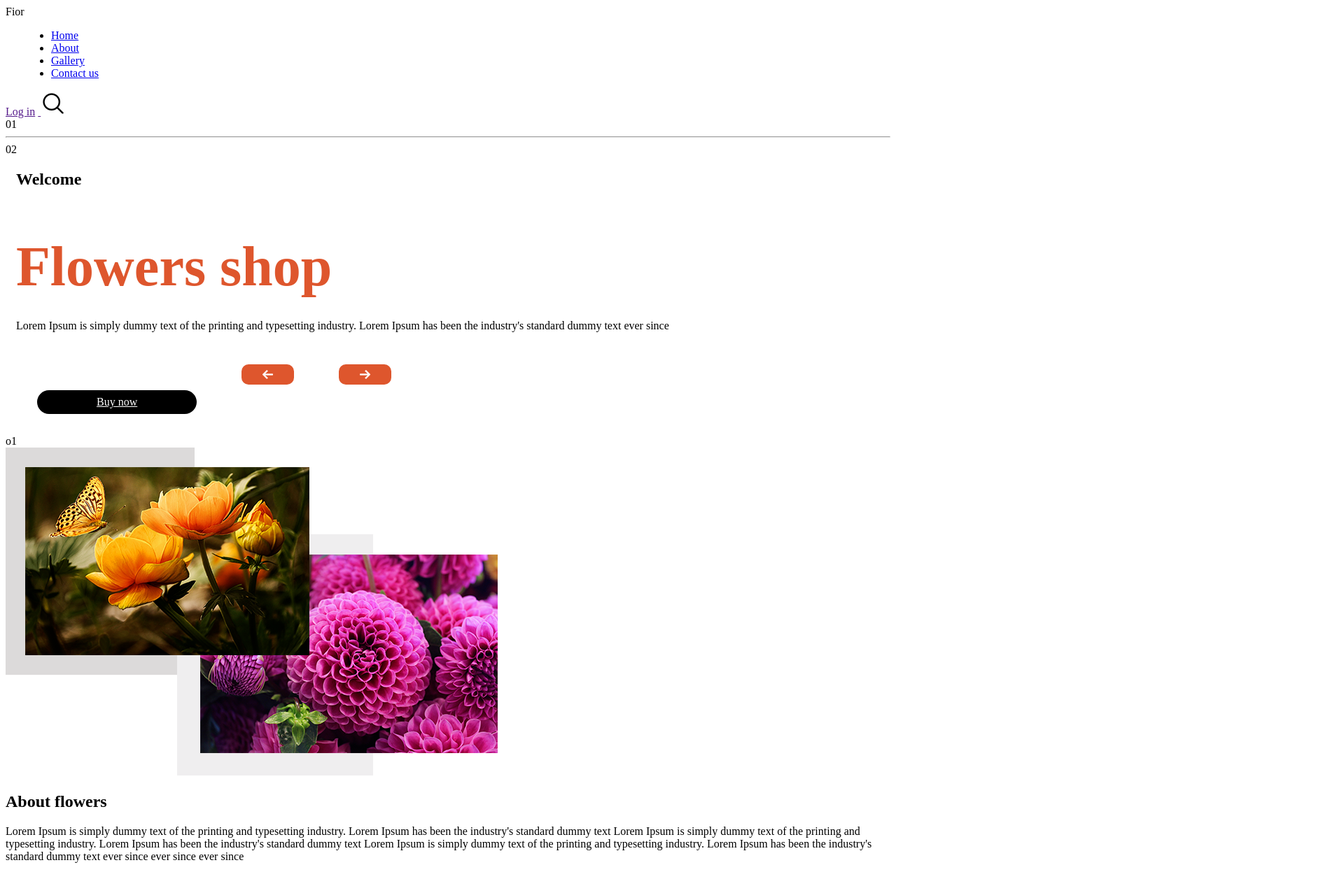
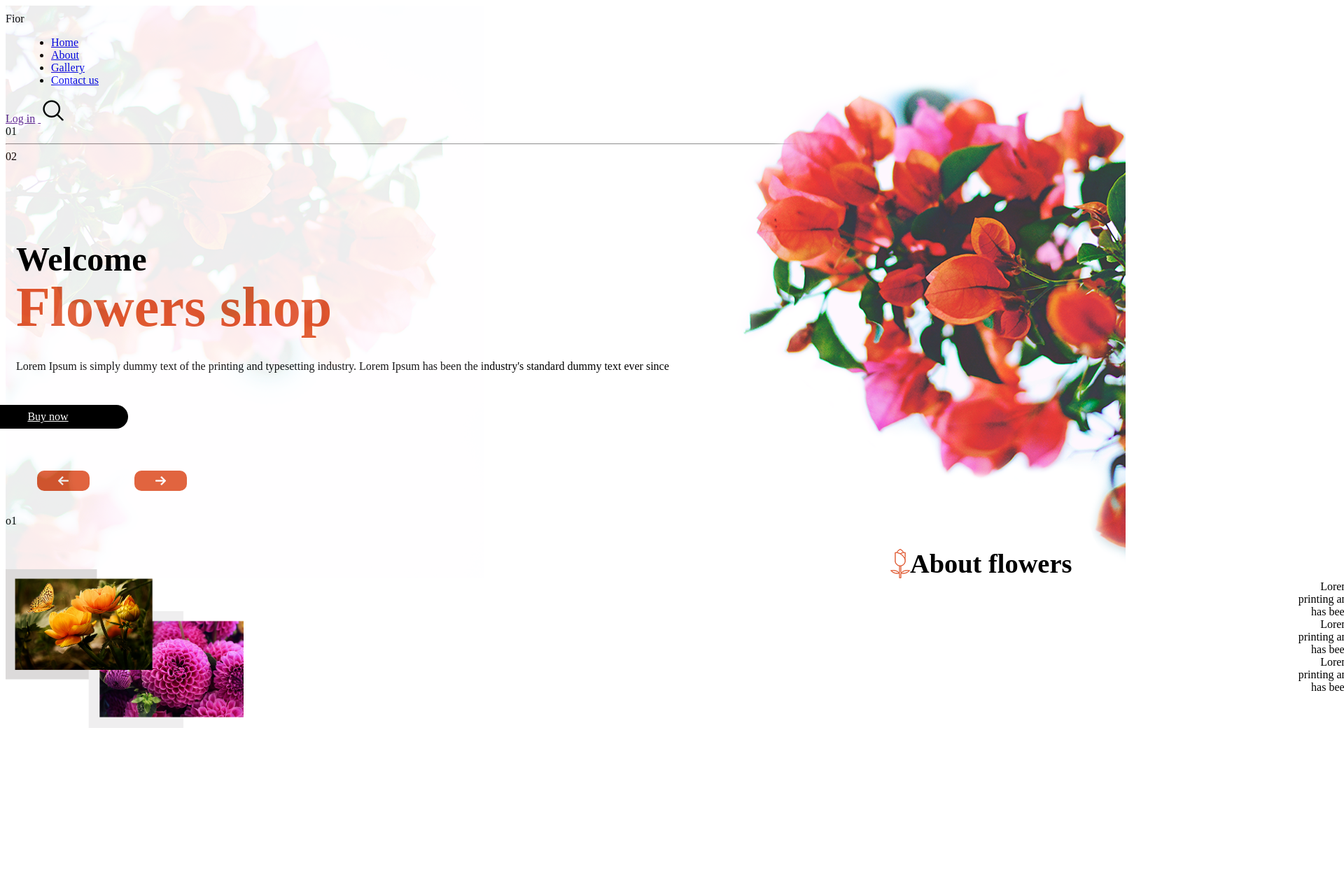
Before and after one commit to ElijasStramkauskas/PavasarioProjektas, a plain HTML site: page index.html in a window 1280 px wide. Shown: the top 1247 px of the page at 70% size, 1920 px wide, since content can reach past the window. Drawn offline with Linux system fonts and the light colour scheme.

Commit message:
pakeiciau index

```diff
--- a/css/style.css
+++ b/css/style.css
@@ -162,3 +162,52 @@
   right: 100;
   left: 100;
 }
+.flower11{
+  width: 10px;
+  height: 10px;
+  position: relative;
+  top: 0px;
+  bottom: 10;
+  right: 0;
+  left: 0;
+}
+
+.aboutpng{
+width: 340px;
+position: relative;
+top:  60px;
+
+}
+.aboutname{
+  text-align: right;
+  position: relative;
+ left: 100%;
+ bottom: 240px;
+ font-size: 160%;
+}
+.abouttext{
+text-align: right;
+position: relative;
+left: 70%;
+bottom: 270px;
+}
+.tulpe{
+  position: relative;
+  top: 8px;
+}
+
+.welcome{
+ width: 130%;
+
+
+}
+.title{
+  font-size: 200%;
+  position: relative;
+  top:70px ;
+}
+
+.buybutton{
+  position: relative;
+right: 6%;
+}
--- a/index.html
+++ b/index.html
@@ -12,6 +12,7 @@
 <body>
     <!-- header pradzia -->
     <header>
+      <div class="flower11"><img src="img/flower11.png" alt=""></div>
         <div class=""> </div>
         <span>Fior</span>
 
@@ -63,16 +64,22 @@
 </div>
 
 <div class="box">
-<div class="">
+  <div class="welcome">
+    <div class="title">
 <h2>Welcome</h2>
+    </div>
 <h1>Flowers shop</h1>
 <p>
 Lorem Ipsum is simply dummy text of the printing and typesetting industry. Lorem Ipsum has been
 the
 industry's
 standard dummy text ever since
-</p>  <a href="">Buy now</a>
+</p> <div class="buybutton">
 
+ <a href="">Buy now</a>
+
+</div>
+</div>
 <img src="img/prev.png" alt=""> <img src="img/next.png" alt="">
 </div>
 </section>
@@ -82,19 +89,19 @@
         o1
     </div>
     <div>
-    <div class="image"><img src="img/about.png" alt=""/>
+    <div class="image"><img class="aboutpng" src="img/about.png" alt=""/>
     </div>
-    <div>
-    <h2>
-        About flowers
-    </h2>
-</div>
-<div>
-    <p>Lorem Ipsum is simply dummy text of the printing and typesetting industry. Lorem Ipsum has been the
-        industry's standard dummy text Lorem Ipsum is simply dummy text of the printing and typesetting industry.
-        Lorem Ipsum has been the industry's standard dummy text Lorem Ipsum is simply dummy text of the printing
-        and typesetting industry. Lorem Ipsum has been the industry's standard dummy text ever since ever since
-        ever since</p>
+    <div class="aboutname">
+      <h2>
+          <img class="tulpe" src="img/tulpe.png" alt="">About flowers
+      </h2>
+    </div>
+<div class="abouttext">
+    <p>Lorem Ipsum is simply dummy text of the <br>printing and typesetting industry. Lorem Ipsum <br> has been the
+      industry's standard dummy text <br>Lorem Ipsum is simply dummy text of the <br> printing and typesetting industry.
+      Lorem Ipsum <br>has been the industry's standard dummy text <br>Lorem Ipsum is simply dummy text of the <br>printing
+      and typesetting industry. Lorem Ipsum <br> has been the industry's standard dummy text <br> ever since ever since
+      ever since</p>
 </div>
 </div>
 </section>
```
